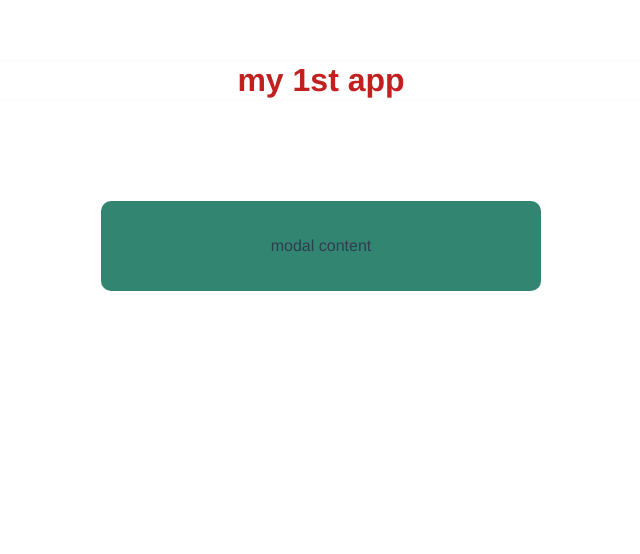
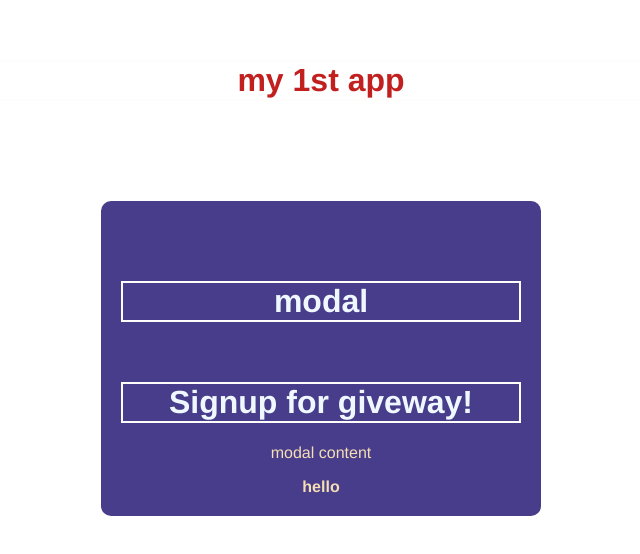
Before and after one commit to Arik096/vue_cli, a Vue app in the folder model-project/: page / in a window 1280 px wide. Shown: the top 554 px of the page, without its empty margins (319-959 px from the left). Built offline with nearby package versions, Linux system fonts and the light colour scheme.

Commit message:
Update Model.vue

```diff
--- a/model-project/src/components/Model.vue
+++ b/model-project/src/components/Model.vue
@@ -1,10 +1,19 @@
 <template>
     <div class="dropout">
-        <div class="modal">
+        <div class="modal" :class="{sale: theme === 'sale', dark: theme === 'dark'}">
+            <h1>modal</h1>
+            <h1>{{header}}</h1>
             <p>modal content</p>
+            <strong>{{text}}</strong>
         </div>
     </div>
 </template>
+
+<script>
+export default {
+    props: ["header", "text" , "theme"],
+}
+</script>
 
 <style>
 .modal{
@@ -21,4 +30,18 @@
     width: 100%;
     height: 100%;
 }
+.modal h1{
+    color:aliceblue;
+}
+.modal p{
+    font-style: normal;
+}
+.modal.sale{
+    background-color: crimson;
+    color: white;
+}
+.modal.dark{
+    background-color: darkslateblue;
+    color: wheat;
+}
 </style>
```
